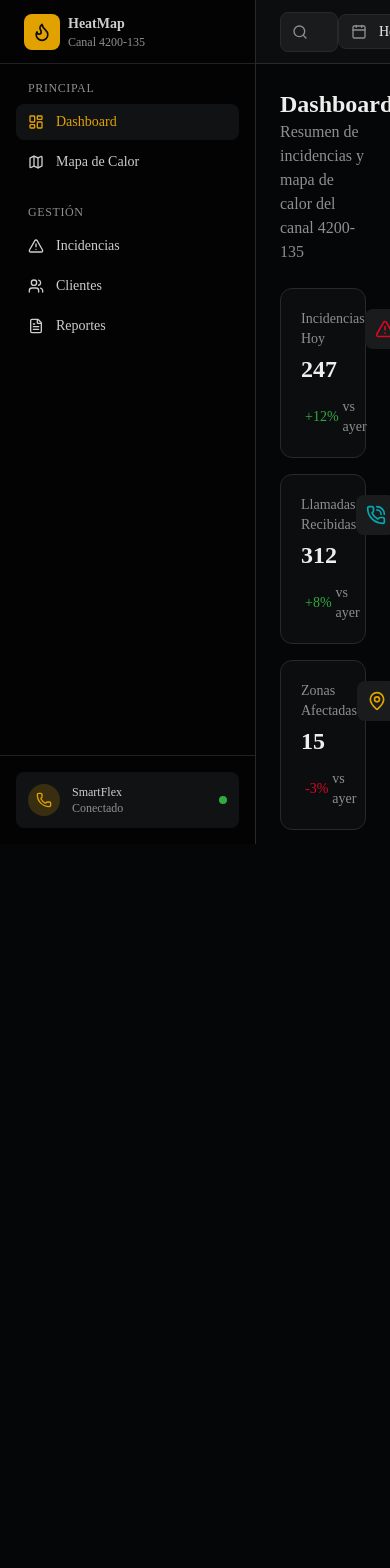
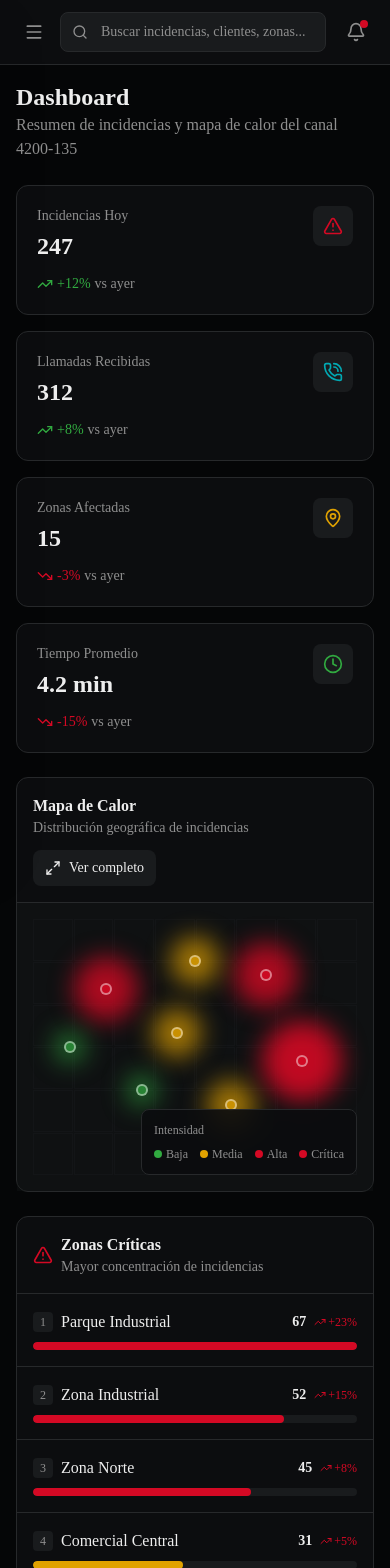
Before and after one commit to IVER-15-07/MapaCalor, a React app in the folder Frontend/: page / in a window 390 px wide. Shown: the top 1568 px of the page. Before the commit the page ends 844 px from the top, so only its background shows below. Built offline with nearby package versions, Linux system fonts and the light colour scheme; the HTML template or start-up script is replaced by a standard one.

Commit message:
feat: mejorar diseño y funcionalidad de componentes en la interfaz de usuario

```diff
--- a/Frontend/src/components/Header.jsx
+++ b/Frontend/src/components/Header.jsx
@@ -1,12 +1,24 @@
 import { useState } from 'react'
-import { Search, Bell, Calendar, ChevronDown, User } from 'lucide-react'
+import { Search, Bell, Calendar, ChevronDown, User, Menu } from 'lucide-react'
 
-const Header = () => {
+const Header = ({ isMobile, onMenuClick }) => {
     const [dateRange, setDateRange] = useState('Hoy')
   return (
-     <header className="flex h-16 items-center justify-between border-b border-border bg-card px-6">
+     <header className="flex min-h-16 items-center justify-between gap-3 border-b border-border bg-card px-4 py-3 sm:px-6">
       {/* Search */}
-      <div className="relative w-80">
+      <div className="flex flex-1 items-center gap-2">
+        {isMobile && (
+          <button
+            type="button"
+            onClick={onMenuClick}
+            className="rounded-lg p-2 hover:bg-secondary"
+            aria-label="Abrir menú"
+          >
+            <Menu className="h-5 w-5 text-muted-foreground" />
+          </button>
+        )}
+
+        <div className="relative w-full max-w-xl">
           <Search className="absolute left-3 top-1/2 h-4 w-4 -translate-y-1/2 text-muted-foreground" />
           <input
             type="text"
@@ -14,11 +26,12 @@ const Header = () => {
             className="h-10 w-full rounded-lg border border-border bg-secondary pl-10 pr-4 text-sm text-foreground placeholder:text-muted-foreground focus:border-primary focus:outline-none focus:ring-1 focus:ring-primary"
           />
         </div>
+      </div>
 
       {/* Actions */}
-      <div className="flex items-center gap-4">
+      <div className="flex items-center gap-2 sm:gap-4">
         {/* Date Filter */}
-        <div className="flex items-center gap-2 rounded-lg border border-border bg-secondary px-3 py-2">
+        <div className="hidden items-center gap-2 rounded-lg border border-border bg-secondary px-3 py-2 sm:flex">
           <Calendar className="h-4 w-4 text-muted-foreground" />
           <select
             value={dateRange}
@@ -40,7 +53,7 @@ const Header = () => {
         </button>
 
         {/* User */}
-        <div className="flex items-center gap-2 rounded-lg border border-border bg-secondary px-3 py-2">
+        <div className="hidden items-center gap-2 rounded-lg border border-border bg-secondary px-3 py-2 sm:flex">
           <div className="flex h-7 w-7 items-center justify-center rounded-full bg-primary">
             <User className="h-4 w-4 text-primary-foreground" />
           </div>
--- a/Frontend/src/components/HeatMap.jsx
+++ b/Frontend/src/components/HeatMap.jsx
@@ -32,21 +32,21 @@ const HeatMap = () => {
       const [hoveredPoint, setHoveredPoint] = useState(null)
   return (
         <div className="rounded-xl border border-border bg-card">
-      <div className="flex items-center justify-between border-b border-border p-4">
+      <div className="flex flex-col gap-3 border-b border-border p-4 sm:flex-row sm:items-center sm:justify-between">
         <div>
           <h3 className="font-semibold text-card-foreground">Mapa de Calor</h3>
           <p className="text-sm text-muted-foreground">Distribución geográfica de incidencias</p>
         </div>
         <Link
           to="/mapa"
-          className="flex items-center gap-2 rounded-lg bg-secondary px-3 py-2 text-sm text-foreground hover:bg-secondary/80"
+          className="inline-flex items-center gap-2 self-start rounded-lg bg-secondary px-3 py-2 text-sm text-foreground hover:bg-secondary/80"
         >
           <Maximize2 className="h-4 w-4" />
           Ver completo
         </Link>
       </div>
 
-      <div className="relative h-80 overflow-hidden bg-secondary/30 p-4">
+      <div className="relative min-h-72 overflow-hidden bg-secondary/30 p-4 sm:h-80">
         {/* Grid lines */}
         <div className="absolute inset-4 grid grid-cols-8 grid-rows-6 gap-px opacity-20">
           {Array.from({ length: 48 }).map((_, i) => (
@@ -90,7 +90,7 @@ const HeatMap = () => {
         {/* Legend */}
         <div className="absolute bottom-4 right-4 rounded-lg border border-border bg-card/90 p-3 backdrop-blur">
           <p className="mb-2 text-xs font-medium text-muted-foreground">Intensidad</p>
-          <div className="flex items-center gap-3 text-xs">
+          <div className="flex flex-wrap items-center gap-3 text-xs">
             <div className="flex items-center gap-1">
               <span className="h-2 w-2 rounded-full bg-success" />
               <span className="text-muted-foreground">Baja</span>
--- a/Frontend/src/components/LayoutDashboard.jsx
+++ b/Frontend/src/components/LayoutDashboard.jsx
@@ -1,14 +1,33 @@
 import Sidebar from './Sidebar'
 import Header from './Header'
 import { Outlet } from 'react-router-dom'
+import { useState } from 'react'
+import { useIsMobile } from '../hooks/movil'
 
 const LayoutDashboard = () => {
+  const isMobile = useIsMobile()
+  const [mobileSidebarOpen, setMobileSidebarOpen] = useState(false)
+
   return (
-    <div className="flex h-screen bg-background">
-      <Sidebar />
+    <div className="flex min-h-screen bg-background">
+      <Sidebar
+        isMobile={isMobile}
+        mobileOpen={mobileSidebarOpen}
+        onClose={() => setMobileSidebarOpen(false)}
+      />
+
+      {isMobile && mobileSidebarOpen && (
+        <button
+          type="button"
+          aria-label="Cerrar menú"
+          onClick={() => setMobileSidebarOpen(false)}
+          className="fixed inset-0 z-30 bg-black/50"
+        />
+      )}
+
       <div className="flex flex-1 flex-col overflow-hidden">
-        <Header />
-        <main className="flex-1 overflow-auto p-6">
+        <Header isMobile={isMobile} onMenuClick={() => setMobileSidebarOpen(true)} />
+        <main className="flex-1 overflow-auto p-4 sm:p-6">
           <Outlet />
         </main>
       </div>
--- a/Frontend/src/components/RecentIncidents.jsx
+++ b/Frontend/src/components/RecentIncidents.jsx
@@ -1,5 +1,5 @@
 import { Clock, Zap, Droplets, Wifi, AlertTriangle } from 'lucide-react'
-import { cn } from '../lib/utils'
+import { cn } from '../lib/Utils'
 
 
 const incidents = [
@@ -59,7 +59,7 @@ const statusConfig = {
 const RecentIncidents = () => {
   return (
     <div className="rounded-xl border border-border bg-card">
-      <div className="flex items-center justify-between border-b border-border p-4">
+      <div className="flex flex-col gap-3 border-b border-border p-4 sm:flex-row sm:items-center sm:justify-between">
         <div>
           <h3 className="font-semibold text-card-foreground">Incidencias Recientes</h3>
           <p className="text-sm text-muted-foreground">Últimas llamadas registradas</p>
--- a/Frontend/src/components/Sidebar.jsx
+++ b/Frontend/src/components/Sidebar.jsx
@@ -30,11 +30,18 @@ const navItems = [
   },
 ]
 
-const Sidebar = () => {
+const Sidebar = ({ isMobile, mobileOpen, onClose }) => {
   return (
-    <aside className="flex w-64 flex-col border-r border-border bg-sidebar">
+    <aside
+      className={cn(
+        'z-40 flex w-64 flex-col border-r border-border bg-sidebar transition-transform duration-200 ease-in-out',
+        isMobile ? 'fixed inset-y-0 left-0 h-full shadow-2xl' : 'relative h-screen',
+        isMobile && !mobileOpen && '-translate-x-full',
+        isMobile && mobileOpen && 'translate-x-0'
+      )}
+    >
       {/* Logo */}
-      <div className="flex h-16 items-center gap-2 border-b border-sidebar-border px-6">
+      <div className="flex h-16 items-center justify-between gap-2 border-b border-sidebar-border px-6">
         <div className="flex h-9 w-9 items-center justify-center rounded-lg bg-primary">
           <Flame className="h-5 w-5 text-primary-foreground" />
         </div>
@@ -42,6 +49,16 @@ const Sidebar = () => {
           <span className="text-sm font-semibold text-sidebar-foreground">HeatMap</span>
           <span className="text-xs text-muted-foreground">Canal 4200-135</span>
         </div>
+        {isMobile && (
+          <button
+            type="button"
+            onClick={onClose}
+            className="ml-auto rounded-lg p-2 text-muted-foreground hover:bg-sidebar-accent"
+            aria-label="Cerrar menú"
+          >
+            ×
+          </button>
+        )}
       </div>
 
       {/* Navigation */}
@@ -56,6 +73,7 @@ const Sidebar = () => {
                 <li key={item.name}>
                   <NavLink
                     to={item.href}
+                    onClick={isMobile ? onClose : undefined}
                     className={({ isActive }) =>
                       cn(
                         'flex items-center gap-3 rounded-lg px-3 py-2 text-sm transition-colors',
--- a/Frontend/src/components/StatsCard.jsx
+++ b/Frontend/src/components/StatsCard.jsx
@@ -1,5 +1,5 @@
 import { TrendingUp, TrendingDown } from 'lucide-react'
-import { cn } from '../lib/Utils.js'
+import { cn } from '../lib/Utils'
 
 // eslint-disable-next-line no-unused-vars
 const StatsCard = ({ title, value, change, trend, icon: Icon, color }) => {
--- a/Frontend/src/page/Dashboard.jsx
+++ b/Frontend/src/page/Dashboard.jsx
@@ -90,9 +90,9 @@ const Dashboard = () => {
       </div>
 
       {/* Main Content Grid */}
-      <div className="grid grid-cols-1 gap-6 lg:grid-cols-3">
+      <div className="grid grid-cols-1 gap-6 xl:grid-cols-3">
         {/* Heat Map Preview */}
-        <div className="lg:col-span-2">
+        <div className="xl:col-span-2">
           <HeatMapPreview />
         </div>
 
@@ -101,7 +101,7 @@ const Dashboard = () => {
       </div>
 
       {/* Charts Row */}
-      <div className="grid grid-cols-1 gap-6 lg:grid-cols-2">
+      <div className="grid grid-cols-1 gap-6 xl:grid-cols-2">
         {/* Trend Chart */}
         <div className="rounded-xl border border-border bg-card p-6">
           <div className="mb-4 flex items-center justify-between">
```
Also changed, not shown: Frontend/src/page/Clientes.jsx (+9 -9 lines), Frontend/src/page/Incidencias.jsx (+11 -11 lines), Frontend/src/page/Mapa.jsx (+8 -8 lines), Frontend/src/page/Reportes.jsx (+13 -13 lines). Lines whose indentation alone changed are shown as unchanged.
